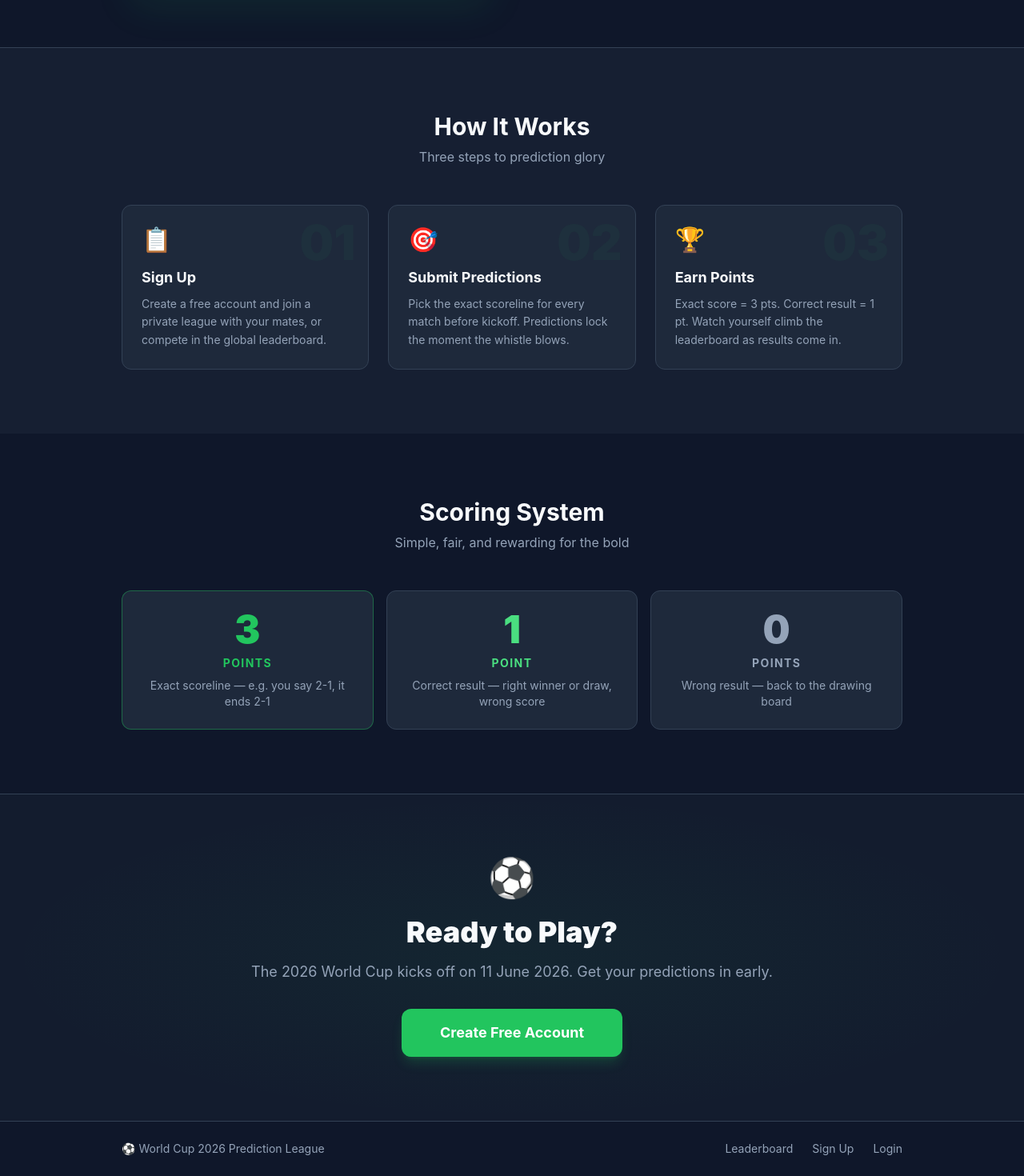
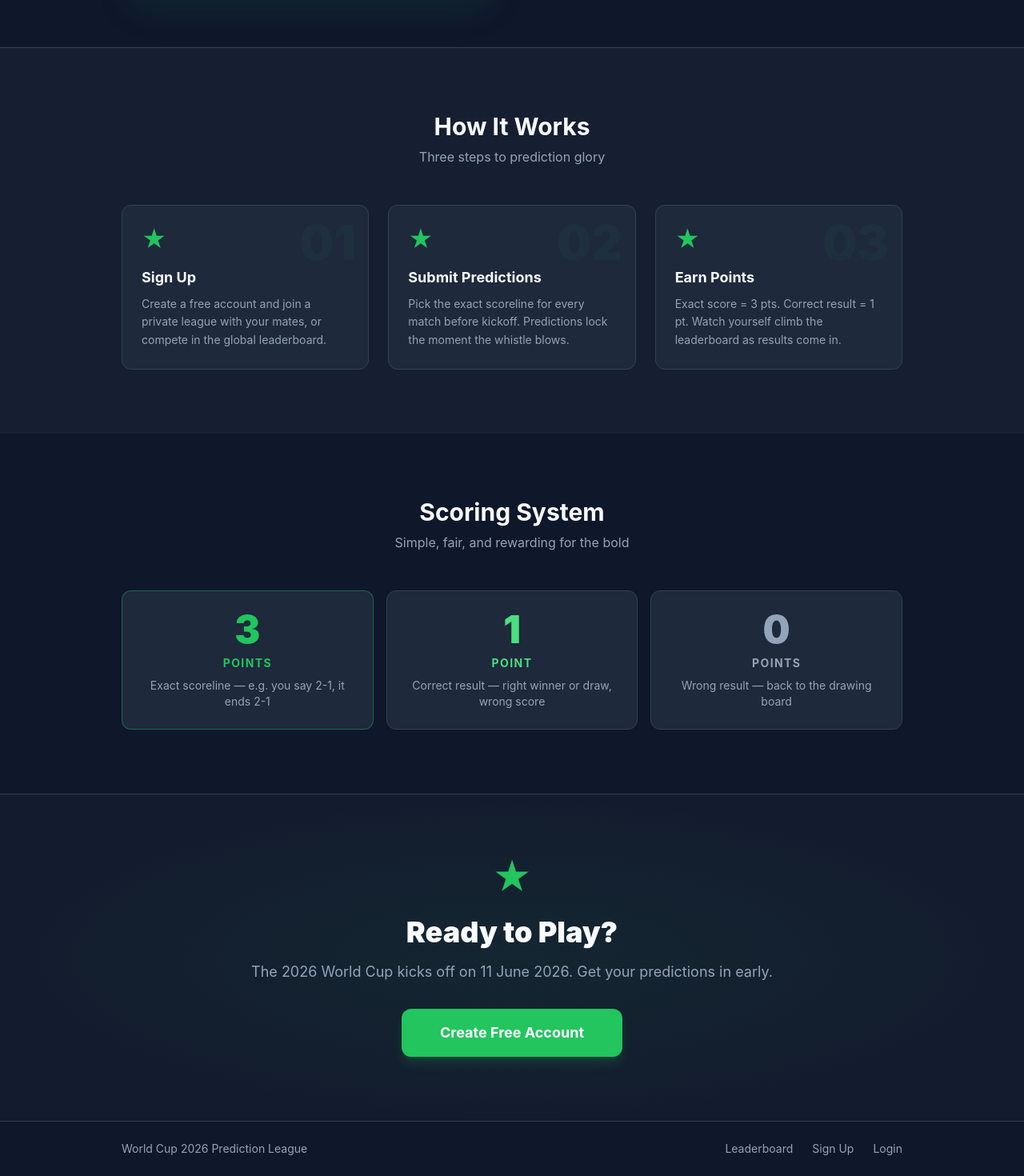
Before and after one commit to claytonbwebb-lab/world-cup-predictor, a Next.js app: page / in a window 1280 px wide. Shown: the part 1281-2751 px from the top of the page at 80% size. Built offline with nearby package versions, Linux system fonts and the light colour scheme; no server answers.

Commit message:
fix: remove emojis from home page

```diff
--- a/src/app/page.tsx
+++ b/src/app/page.tsx
@@ -32,7 +32,7 @@ export default async function Home() {
         <div className="relative max-w-5xl mx-auto px-6 py-24 text-center">
           {/* Badge */}
           <div className="inline-flex items-center gap-2 bg-primary/10 border border-primary/30 rounded-full px-4 py-1.5 text-primary text-sm font-medium mb-8">
-            <span>⚽</span> FIFA World Cup 2026 · USA · Canada · Mexico
+            FIFA World Cup 2026 · USA · Canada · Mexico
           </div>
 
           <h1 className="text-6xl md:text-8xl font-black tracking-tight mb-6 leading-none">
@@ -107,15 +107,15 @@ export default async function Home() {
 
           <div className="grid md:grid-cols-3 gap-6">
             {[
-              { icon: '📋', step: '01', title: 'Sign Up', desc: 'Create a free account and join a private league with your mates, or compete in the global leaderboard.' },
-              { icon: '🎯', step: '02', title: 'Submit Predictions', desc: 'Pick the exact scoreline for every match before kickoff. Predictions lock the moment the whistle blows.' },
-              { icon: '🏆', step: '03', title: 'Earn Points', desc: 'Exact score = 3 pts. Correct result = 1 pt. Watch yourself climb the leaderboard as results come in.' },
+              { step: '01', title: 'Sign Up', desc: 'Create a free account and join a private league with your mates, or compete in the global leaderboard.' },
+              { step: '02', title: 'Submit Predictions', desc: 'Pick the exact scoreline for every match before kickoff. Predictions lock the moment the whistle blows.' },
+              { step: '03', title: 'Earn Points', desc: 'Exact score = 3 pts. Correct result = 1 pt. Watch yourself climb the leaderboard as results come in.' },
             ].map(item => (
               <div key={item.step} className="card relative overflow-hidden group hover:border-primary/50 transition-colors">
                 <div className="absolute top-4 right-4 text-6xl font-black text-primary/5 group-hover:text-primary/10 transition-colors select-none">
                   {item.step}
                 </div>
-                <div className="text-3xl mb-4">{item.icon}</div>
+                <div className="text-3xl mb-4 text-primary">★</div>
                 <h3 className="text-lg font-bold mb-2">{item.title}</h3>
                 <p className="text-textMuted text-sm leading-relaxed">{item.desc}</p>
               </div>
@@ -153,7 +153,7 @@ export default async function Home() {
         <div className="absolute inset-0 pointer-events-none"
           style={{ background: 'radial-gradient(ellipse at center, rgba(34,197,94,0.06) 0%, transparent 70%)' }} />
         <div className="relative max-w-3xl mx-auto px-6 py-20 text-center">
-          <div className="text-5xl mb-6">⚽</div>
+          <div className="text-5xl mb-6 text-primary">★</div>
           <h2 className="text-4xl font-black mb-4">Ready to Play?</h2>
           <p className="text-textMuted text-lg mb-8">
             The 2026 World Cup kicks off on 11 June 2026. Get your predictions in early.
@@ -168,7 +168,7 @@ export default async function Home() {
       {/* ── Footer ── */}
       <footer className="border-t border-border">
         <div className="max-w-5xl mx-auto px-6 py-6 flex flex-col sm:flex-row items-center justify-between gap-3 text-sm text-textMuted">
-          <span>⚽ World Cup 2026 Prediction League</span>
+          <span>World Cup 2026 Prediction League</span>
           <div className="flex gap-6">
             <Link href="/leaderboard" className="hover:text-text transition-colors">Leaderboard</Link>
             <Link href="/auth/signup" className="hover:text-text transition-colors">Sign Up</Link>
```
